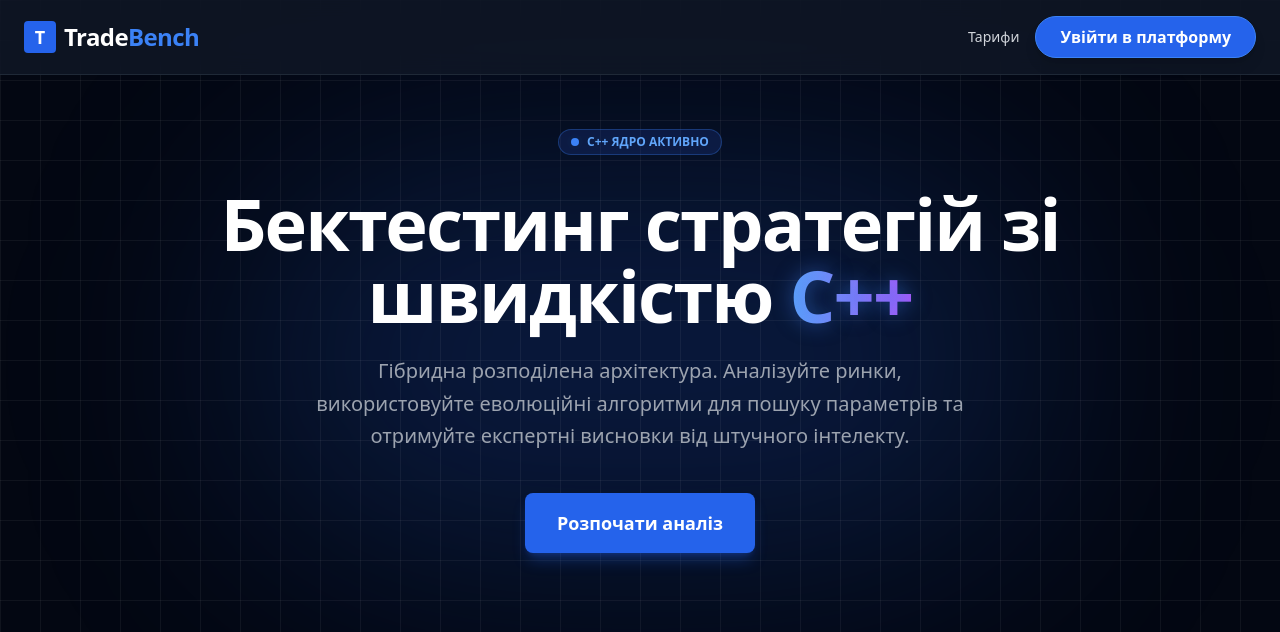
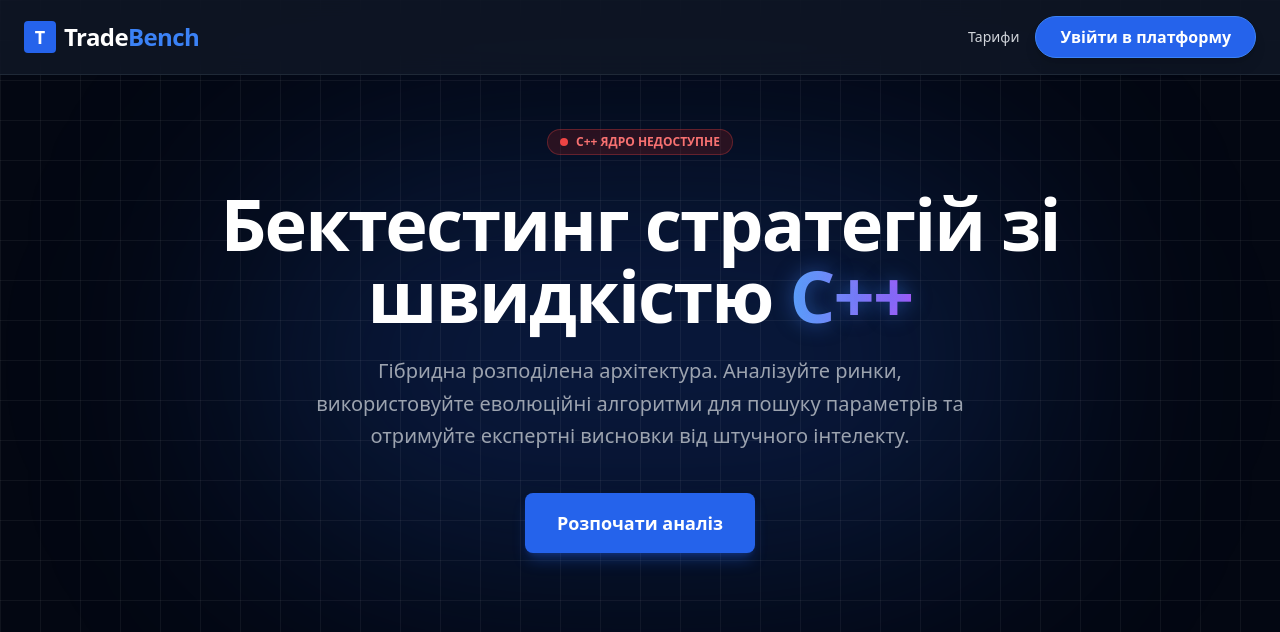
Before and after one commit to berkut3nko/tradebench, a PHP site: page / in a window 1280 px wide. Shown: the top 632 px of the page. Run offline with PHP 8.4, Linux system fonts and the light colour scheme; data that the repository does not hold is empty; some libraries are stand-ins or nearby versions.

Commit message:
feat(ui): implement dynamic C++ core status indicator on landing page

```diff
--- a/php-app/public/index.php
+++ b/php-app/public/index.php
@@ -17,6 +17,7 @@ use App\Controllers\AnalysisController;
 use App\Controllers\AdminController;
 use App\Controllers\AiController;
 use App\Controllers\SubscriptionController;
+use App\Controllers\SystemController;
 
 /* ---------------------------------------------------------
  * CORE SETTINGS & CORS CONFIGURATION
@@ -95,6 +96,8 @@ try {
     $router->add('DELETE', '/api/admin/users/{id}', [AdminController::class, 'deleteUser']);
     $router->add('GET', '/api/admin/stats', [AdminController::class, 'getStats']);
 
+    $router->add('GET', '/api/system/status', [SystemController::class, 'getStatus']);
+
     /* =========================================
      * DISPATCH PROCESSOR
      * ========================================= */
--- a/php-app/public/landing.html
+++ b/php-app/public/landing.html
@@ -35,12 +35,12 @@
     <main class="flex-grow pt-32 pb-20 px-6 bg-grid relative overflow-hidden">
         <div class="absolute top-1/4 left-1/2 -translate-x-1/2 w-[800px] h-[400px] bg-blue-600/20 blur-[120px] rounded-full pointer-events-none -z-10"></div>
         <div class="max-w-4xl mx-auto text-center relative z-10">
-            <div class="inline-flex items-center gap-2 px-3 py-1 rounded-full bg-blue-900/30 border border-blue-500/30 text-blue-400 text-xs font-bold uppercase mb-8">
+            <div id="coreStatusBadge" class="inline-flex items-center gap-2 px-3 py-1 rounded-full bg-gray-900/30 border border-gray-500/30 text-gray-400 text-xs font-bold uppercase mb-8 transition-colors duration-300">
                 <span class="relative flex h-2 w-2">
-                  <span class="animate-ping absolute inline-flex h-full w-full rounded-full bg-blue-400 opacity-75"></span>
-                  <span class="relative inline-flex rounded-full h-2 w-2 bg-blue-500"></span>
+                  <span id="coreStatusPing" class="absolute inline-flex h-full w-full rounded-full bg-gray-400 opacity-75 hidden"></span>
+                  <span id="coreStatusDot" class="relative inline-flex rounded-full h-2 w-2 bg-gray-500"></span>
                 </span>
-                C++ Ядро активно
+                <span id="coreStatusText">Checking core status...</span>
             </div>
 
             <h1 class="text-5xl md:text-7xl font-extrabold mb-6 tracking-tight leading-tight">
--- /dev/null
+++ b/php-app/src/Controllers/SystemController.php
@@ -0,0 +1,41 @@
+<?php
+
+namespace App\Controllers;
+
+use App\Core\Response;
+use Throwable;
+
+/**
+ * @brief Controller for checking system health and microservices status.
+ */
+class SystemController {
+
+    /**
+     * @brief Checks if the C++ gRPC engine is reachable via TCP socket.
+     * @return void
+     */
+    public function getStatus(): void {
+        $cppHost = 'cpp-engine';
+        $cppPort = 50051;
+        $cppActive = false;
+        $debugError = '';
+
+        try {
+            $socket = @fsockopen($cppHost, $cppPort, $errno, $errstr, 2);
+
+            if (is_resource($socket)) {
+                $cppActive = true;
+                fclose($socket);
+            } else {
+                $debugError = "TCP Ping failed: $errstr ($errno)";
+            }
+        } catch (Throwable $e) {
+            $debugError = "System error: " . $e->getMessage();
+        }
+
+        Response::json([
+            'cpp_core_active' => $cppActive,
+            'debug' => $debugError
+        ]);
+    }
+}
```
Also changed, not shown: README.md, php-app/public/assets/js/landing.js.
